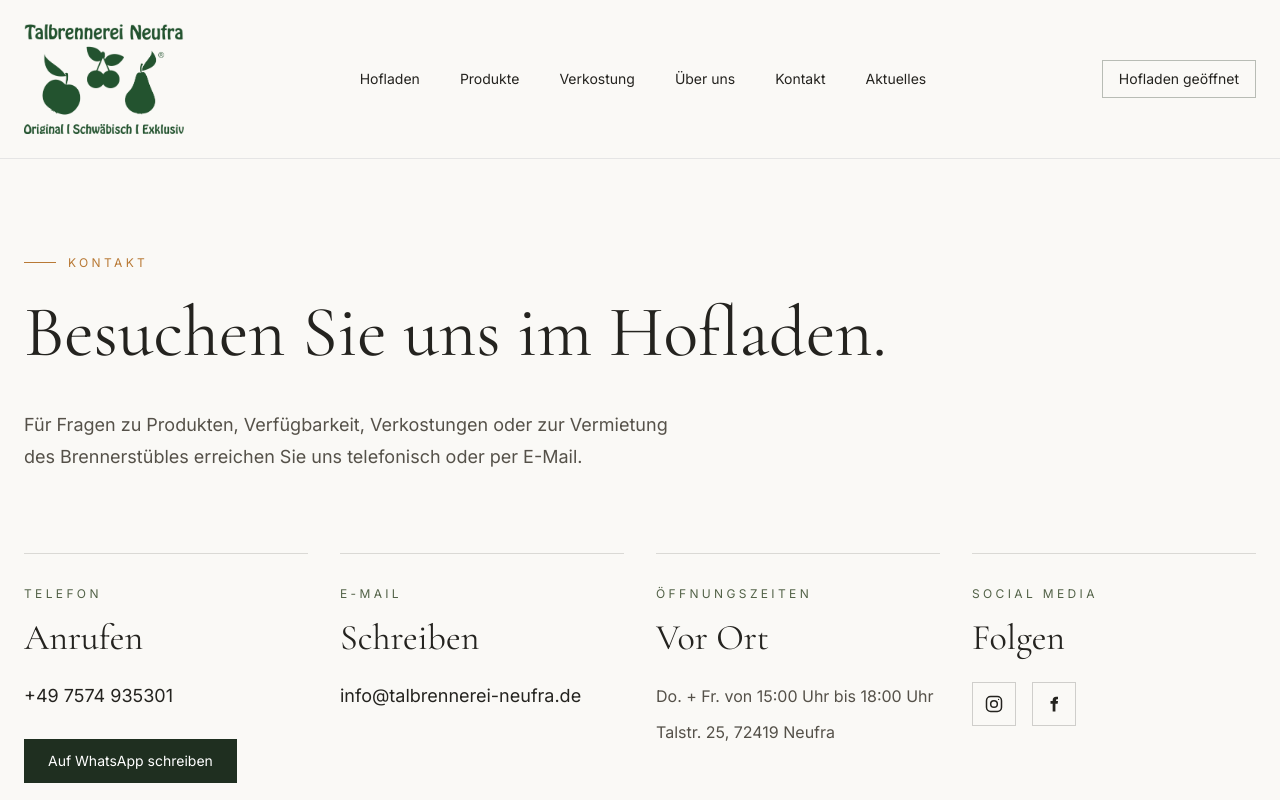
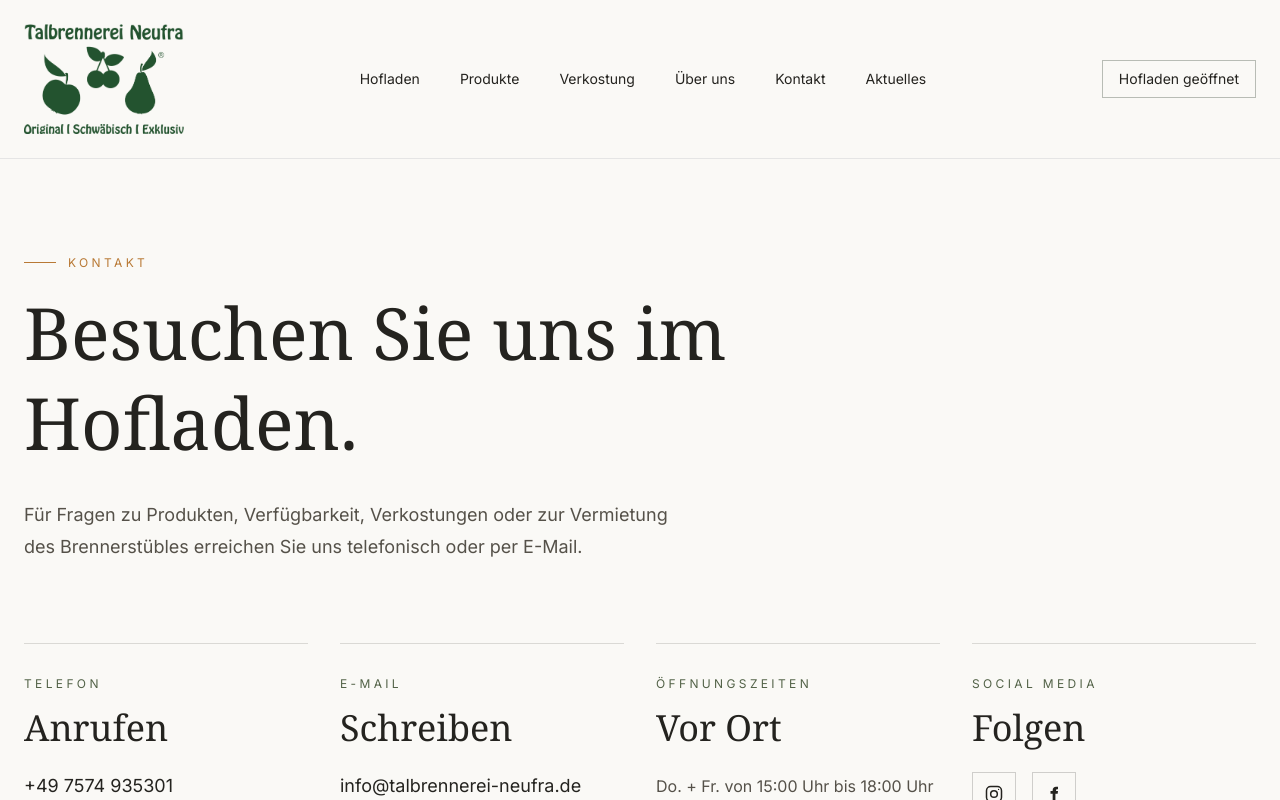
Before and after one commit to katharinadobiosch/tn, a Next.js app: page /kontakt in a window 1280 px wide. Shown: the top 800 px of the page. Built offline with nearby package versions, Linux system fonts and the light colour scheme.

Commit message:
update heading font

```diff
--- a/src/app/globals.css
+++ b/src/app/globals.css
@@ -9,37 +9,12 @@
   --accent-warm-soft: #ead6bd;
 }
 
-@theme inline {
-  --color-background: var(--background);
-  --color-foreground: var(--foreground);
-  --font-sans: var(--font-geist-sans);
-  --font-mono: var(--font-geist-mono);
-}
-
-@media (prefers-color-scheme: dark) {
-  :root {
-    --background: #0a0a0a;
-    --foreground: #ededed;
-  }
-}
-
-body {
-  background: var(--background);
-  color: var(--foreground);
-  font-family: Arial, Helvetica, sans-serif;
-}
-
-:root {
-  --background: #faf9f6;
-  --foreground: #24231f;
-}
-
 body {
   background: var(--background);
   color: var(--foreground);
   font-family: var(--font-inter), sans-serif;
 }
 
-.font-serif {
-  font-family: var(--font-cormorant), serif;
+.font-heading {
+  font-family: var(--font-heading), sans-serif;
 }
--- a/src/app/layout.tsx
+++ b/src/app/layout.tsx
@@ -1,4 +1,5 @@
-import { Cormorant_Garamond, Inter } from "next/font/google";
+import { Inter, Raleway } from "next/font/google";
+
 import { Header } from "@/components/Header";
 import { Footer } from "@/components/Footer";
 import type { Metadata } from "next";
@@ -10,10 +11,10 @@ const inter = Inter({
   variable: "--font-inter",
 });
 
-const cormorant = Cormorant_Garamond({
+const raleway = Raleway({
   subsets: ["latin"],
-  variable: "--font-cormorant",
-  weight: ["400", "500", "600"],
+  weight: ["400", "500", "600", "700"],
+  variable: "--font-heading",
 });
 
 const geistSans = Geist({
@@ -40,9 +41,9 @@ export default function RootLayout({
   return (
     <html
       lang="en"
-      className={`${geistSans.variable} ${geistMono.variable} ${inter.variable} ${cormorant.variable} h-full antialiased`}
+      className={`${geistSans.variable} ${geistMono.variable} ${inter.variable} ${raleway.variable} h-full antialiased`}
     >
-      <body className={`${inter.variable} ${cormorant.variable}`}>
+      <body className={`${inter.variable} ${raleway.variable}`}>
         {" "}
         <Header />
         {children}
```
